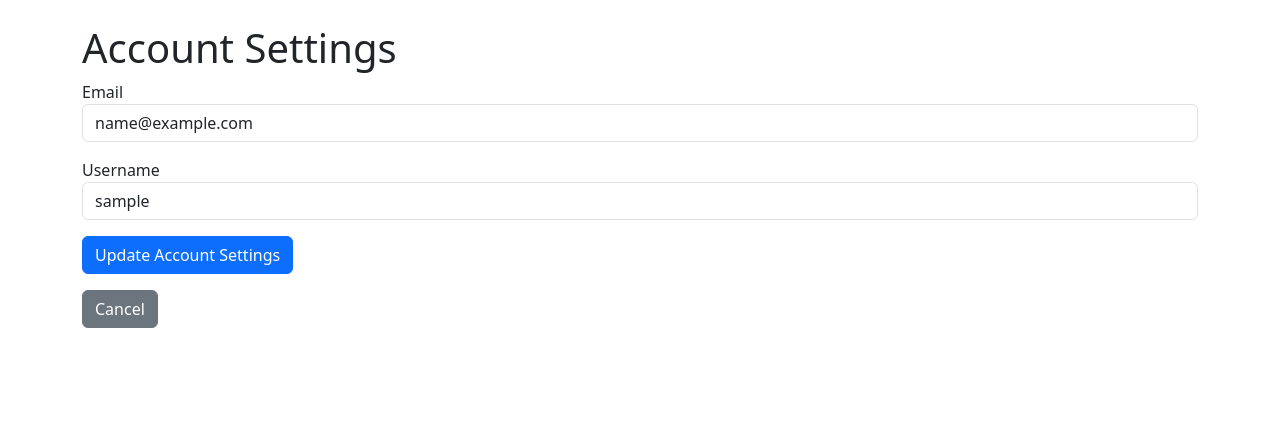
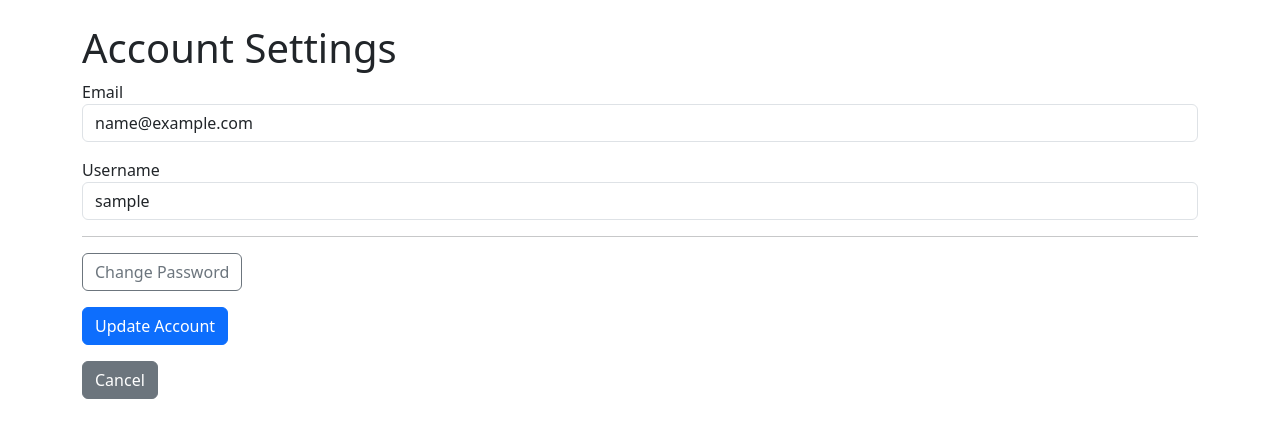
Before and after one commit to kalebb1002/StageLinks, a Flask app: page /account_settings in a window 1280 px wide. Shown: the part 56-494 px from the top of the page. Run offline with Flask 3, Linux system fonts and the light colour scheme; the visitor is signed in with stand-in values (Sample User, id 1); some libraries are stand-ins or nearby versions.

Commit message:
Users can now change passwords in account settings

```diff
--- a/forms.py
+++ b/forms.py
@@ -89,7 +89,7 @@ class AccountSettingsForm(FlaskForm):
     username = StringField(validators=[InputRequired(), Length(
         min=4, max=20), Regexp(r'^\S*$', message="No Spaces Allowed.")], render_kw={"placeholder": "Username"})
 
-    submit = SubmitField("Update Account Settings")
+    submit = SubmitField("Update Account")
 
     # Unique Email Validation
     def validate_email(self, email):
@@ -108,6 +108,19 @@ class AccountSettingsForm(FlaskForm):
             if existing_user_username:
                 raise ValidationError(
                     "That username already exists. Please choose a different username.")
+
+class ChangePasswordForm(FlaskForm):
+    current_password = PasswordField(validators=[InputRequired(), Length(
+        min=4, max=20)], render_kw={"placeholder": "Current Password"})
+    new_password = PasswordField(validators=[InputRequired(), Length(min=4, max=20)],
+        render_kw={"placeholder": "New Password"})
+    confirm_password = PasswordField(validators=[InputRequired()],
+        render_kw={"placeholder": "Confirm New Password"})
+    submit = SubmitField("Reset Password")
+
+    def validate_confirm_password(self, confirm_password):
+        if confirm_password.data != self.new_password.data:
+            raise ValidationError('Passwords do not match.')
 
 class EditCompanyProfileForm(FlaskForm):
     company_name = StringField(validators=[Length(max=100)
--- a/requirements.txt
+++ b/requirements.txt
@@ -6,6 +6,7 @@ email-validator==2.3.0
 Flask==3.1.3
 Flask-Bcrypt==1.0.1
 Flask-Login==0.6.3
+Flask-Mail==0.10.0
 Flask-SQLAlchemy==3.1.1
 Flask-WTF==1.2.2
 greenlet==3.3.2
--- a/routes.py
+++ b/routes.py
@@ -1,7 +1,7 @@
 from flask import render_template, url_for, redirect, request, flash
 from flask_login import login_user, login_required, logout_user, current_user
 from models import *
-from forms import AccountSettingsForm, RegisterForm, LoginForm, EditActorProfileForm, EditCompanyProfileForm, ActorCreditForm, DeleteCreditForm
+from forms import *
 from app import app, bcrypt
 
 @app.route('/')
@@ -121,17 +121,29 @@ def edit_profile():
 @app.route('/account_settings', methods=['GET', 'POST'])
 @login_required
 def account_settings():
-    form = AccountSettingsForm()
-    if form.validate_on_submit():
-        current_user.email = form.email.data
-        current_user.username = form.username.data
+    account_form = AccountSettingsForm()
+    password_form = ChangePasswordForm()
+
+    if account_form.validate_on_submit():
+        current_user.email = account_form.email.data
+        current_user.username = account_form.username.data
         db.session.commit()
         flash('Account settings updated successfully.', 'success')
         return redirect(url_for('profile', username=current_user.username))
     elif request.method == 'GET':
-        form.email.data = current_user.email
-        form.username.data = current_user.username
-    return render_template('account_settings.html', form=form)
+        account_form.email.data = current_user.email
+        account_form.username.data = current_user.username
+
+    if password_form.validate_on_submit():
+        if bcrypt.check_password_hash(current_user.password_hash, password_form.current_password.data):
+            current_user.password_hash = bcrypt.generate_password_hash(password_form.new_password.data)
+            db.session.commit()
+            flash('Password changed successfully.', 'success')
+            return redirect(url_for('account_settings'))
+        else:
+            flash('Current password is incorrect.', 'danger')
+
+    return render_template('account_settings.html', account_form=account_form, password_form=password_form)
 
 @app.route('/add_credit', methods=['GET', 'POST'])
 @login_required
--- a/templates/account_settings.html
+++ b/templates/account_settings.html
@@ -3,22 +3,52 @@
 {% block content %}
     <h1>Account Settings</h1>
     <form method="POST" action="" novalidate>
-        {{ form.hidden_tag() }}
+        {{ account_form.hidden_tag() }}
         <p>
-            {{ form.email.label }}<br>
-            {{ form.email(class="form-control") }}
-            {% for error in form.email.errors %}
+            {{ account_form.email.label }}<br>
+            {{ account_form.email(class="form-control") }}
+            {% for error in account_form.email.errors %}
                 <span style="color: red;">{{ error }}</span>
             {% endfor %}
         </p>
         <p>
-            {{ form.username.label }}<br>
-            {{ form.username(class="form-control") }}
-            {% for error in form.username.errors %}
+            {{ account_form.username.label }}<br>
+            {{ account_form.username(class="form-control") }}
+            {% for error in account_form.username.errors %}
                 <span style="color: red;">{{ error }}</span>
             {% endfor %}
         </p>
-        <p>{{ form.submit(class="btn btn-primary") }}</p>
+
+        <hr>
+
+        <button class="btn btn-outline-secondary" type="button" data-bs-toggle="collapse" data-bs-target="#changePassword">
+            Change Password
+        </button>
+        <div class="collapse mt-3" id="changePassword">
+            {{ password_form.current_password.label }}<br>
+            {{ password_form.current_password(class="form-control") }}
+            {% for error in password_form.current_password.errors %}
+                <span style="color: red;">{{ error }}</span>
+            {% endfor %}
+            <br>
+            {{ password_form.new_password.label }}<br>
+            {{ password_form.new_password(class="form-control") }}
+            {% for error in password_form.new_password.errors %}
+                <span style="color: red;">{{ error }}</span>
+            {% endfor %}
+            <br>
+            {{ password_form.confirm_password.label }}<br>
+            {{ password_form.confirm_password(class="form-control") }}
+            {% for error in password_form.confirm_password.errors %}
+                <span style="color: red;">{{ error }}</span>
+            {% endfor %}
+            <br>
+            <p>{{ password_form.submit(class="btn btn-primary mt-2") }}</p>
+            <hr>
+        </div>
+
+        <p class="mt-3">{{ account_form.submit(class="btn btn-primary") }}</p>
     </form>
+
     <a href="{{ url_for('profile', username=current_user.username) }}" class="btn btn-secondary">Cancel</a>
 {% endblock %}
```
